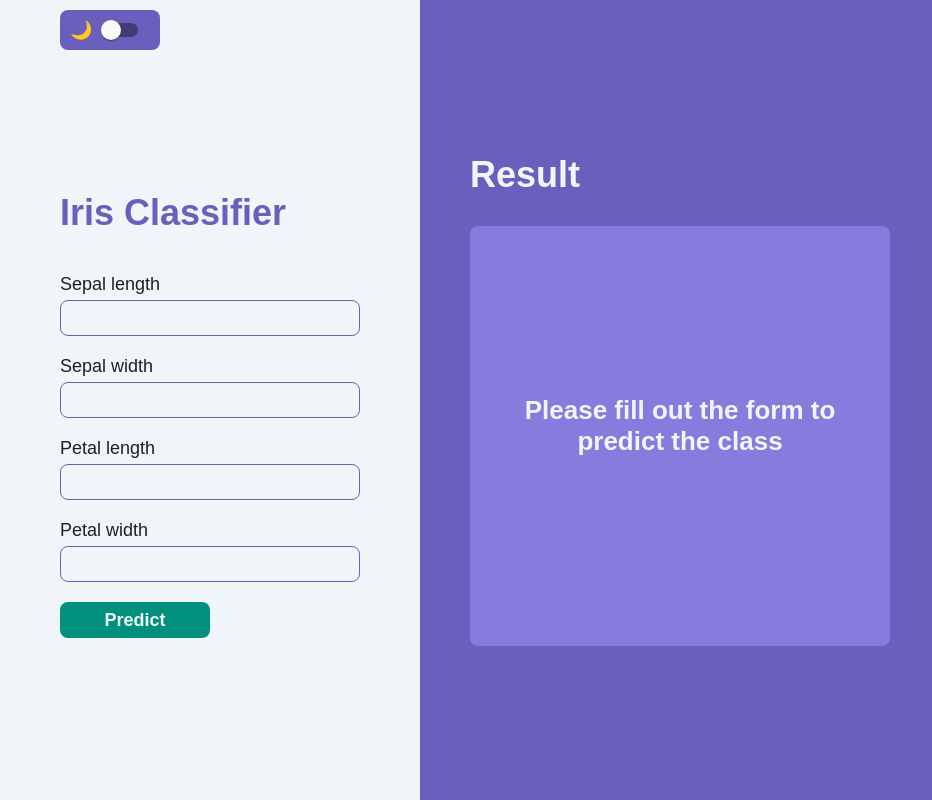
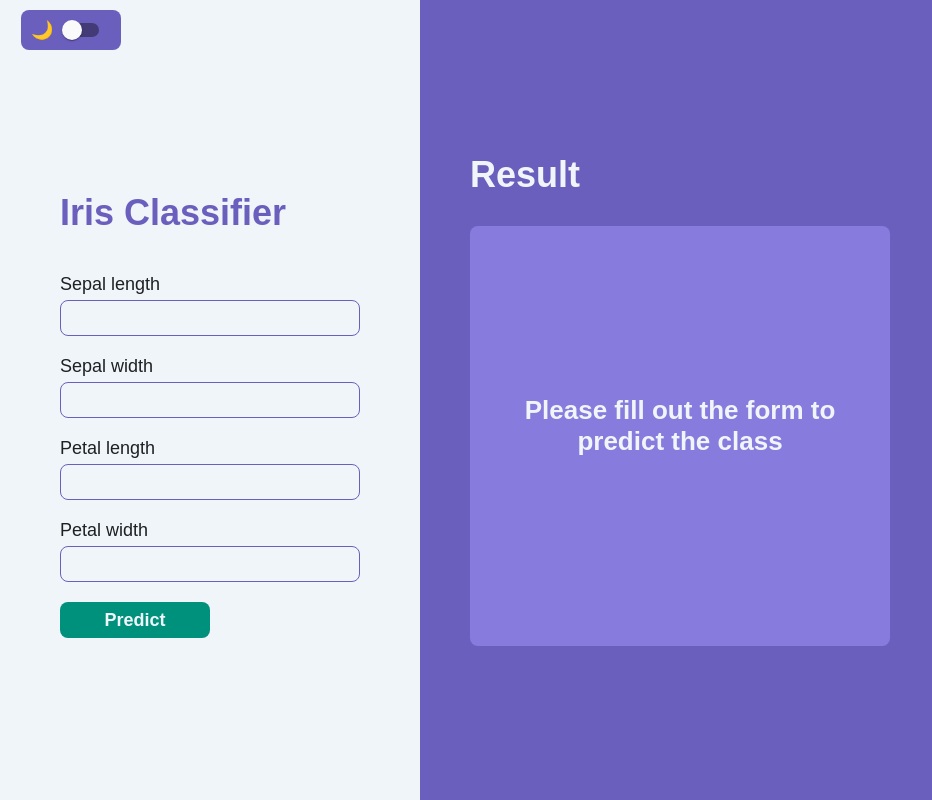
Before and after one commit to joaovictornsv/iris-classifier, a Next.js app: page / in a window 1280 px wide. Shown: the whole page, without its empty margins (0-932 px from the left). Built offline with nearby package versions, Linux system fonts and the light colour scheme.

Commit message:
styles: replacement of ThemeSwitch

```diff
--- a/src/components/ThemeSwitch/styles.ts
+++ b/src/components/ThemeSwitch/styles.ts
@@ -4,11 +4,11 @@ export const Container = styled.div`
   display: flex;
   justify-content: flex-start;
   height: 40px;
-  max-width: 300px;
+  max-width: 90%;
   width: 100%;
   margin: 10px 0 30px;
 
-  @media(max-width: 1000px) {
+  @media(max-width: 900px) {
     justify-content: center;
   }
 `
```
